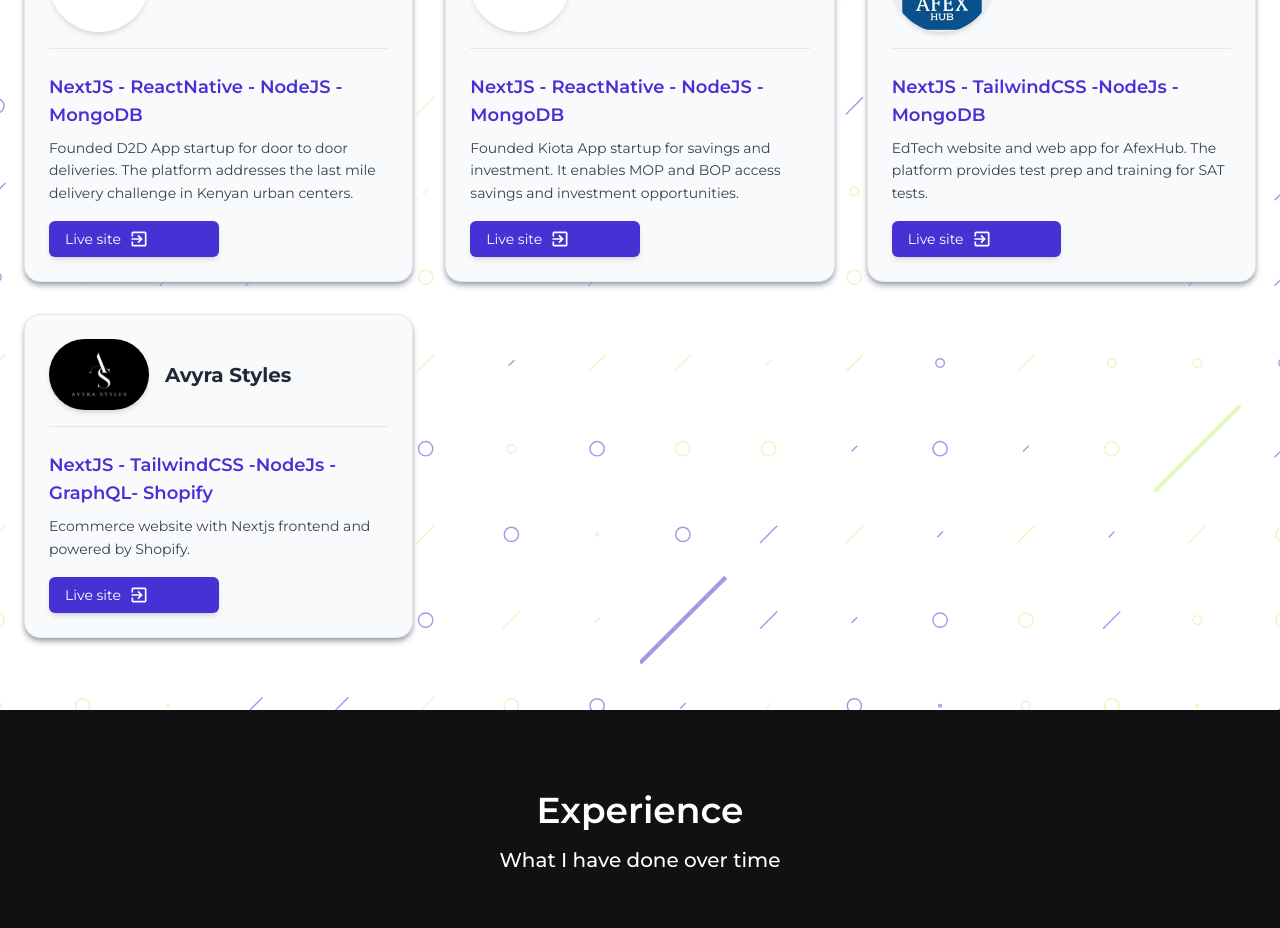
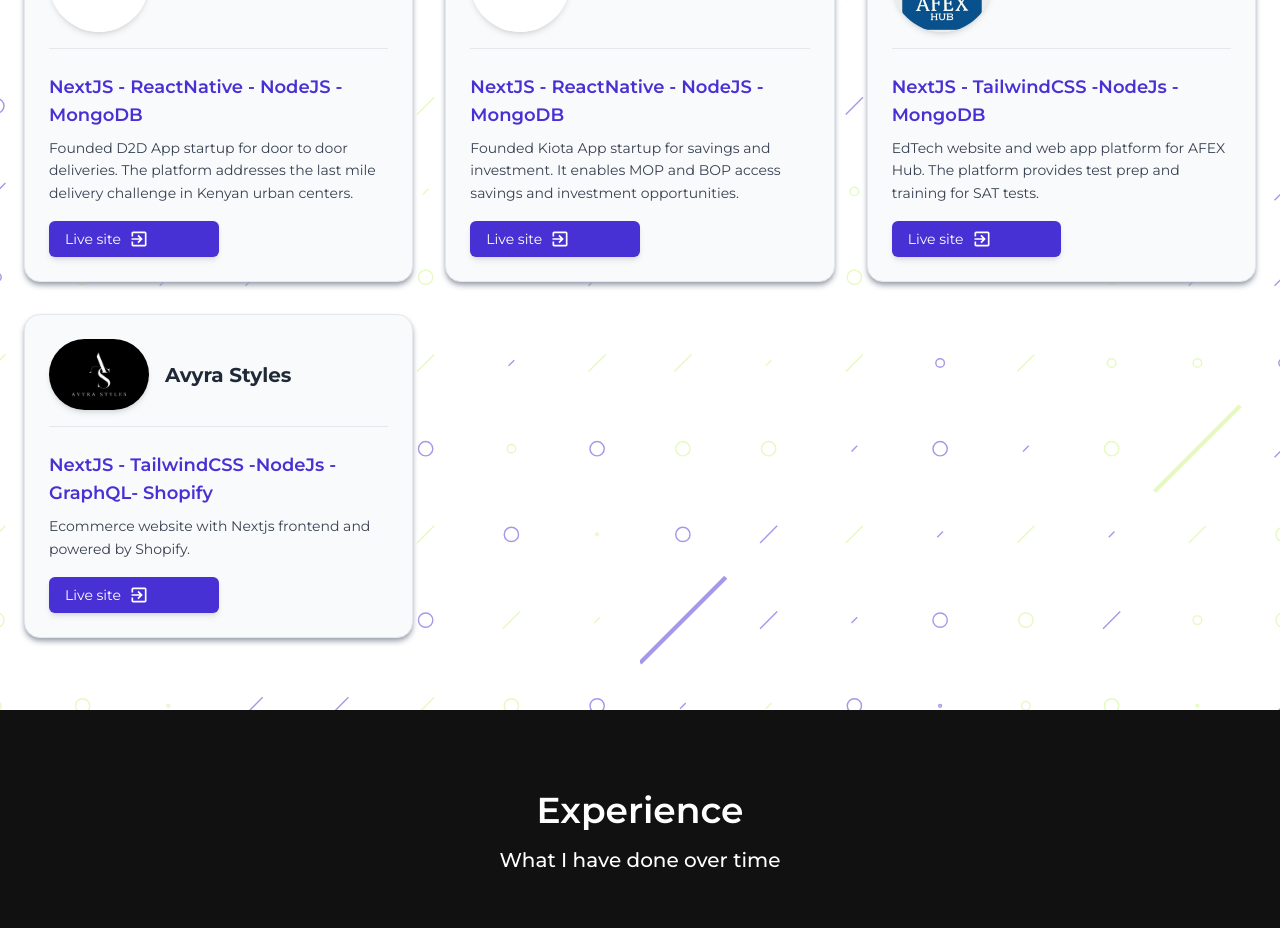
Before and after one commit to madgenius1/nickjuma, a Next.js app: page / in a window 1280 px wide. Shown: the part 2420-3348 px from the top of the page. Built offline with nearby package versions, Linux system fonts and the light colour scheme.

Commit message:
modified:   src/app/components/ProjectList.tsx

```diff
--- a/src/app/components/ProjectList.tsx
+++ b/src/app/components/ProjectList.tsx
@@ -48,9 +48,9 @@ const projects = [
         imgSrc: "/afex.png",
         imgAlt: "Afex Hub",
         title: "Afex Hub",
-        linkHref: "https://sat.afexhub.co.ke/",
+        linkHref: "https://www.afexhub.co.ke/",
         stack: "NextJS - TailwindCSS -NodeJs - MongoDB",
-        paragraph: "EdTech website and web app for AfexHub. The platform provides test prep and training for SAT tests. ",
+        paragraph: "EdTech website and web app platform for AFEX Hub. The platform provides test prep and training for SAT tests. ",
     },
     {
         imgSrc: "/avyra.png",
```
